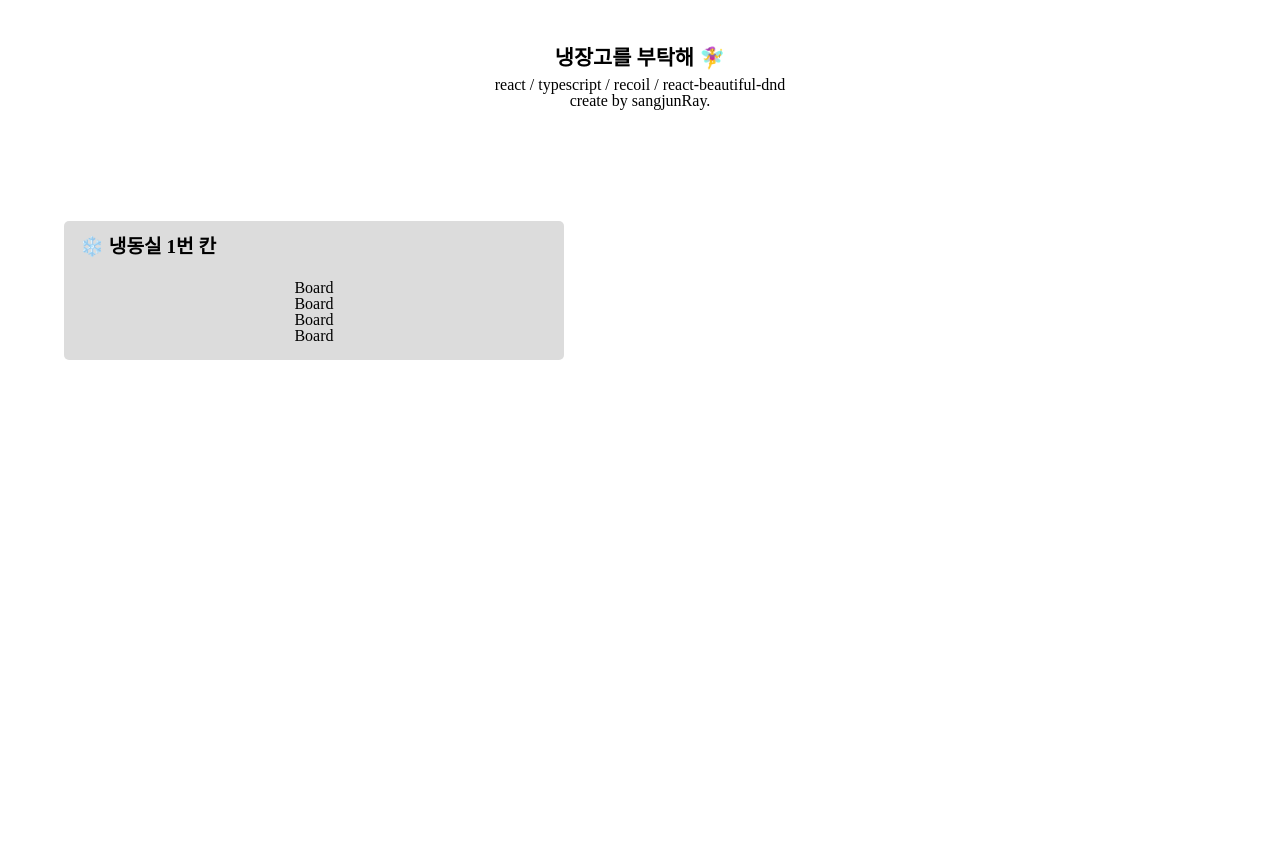
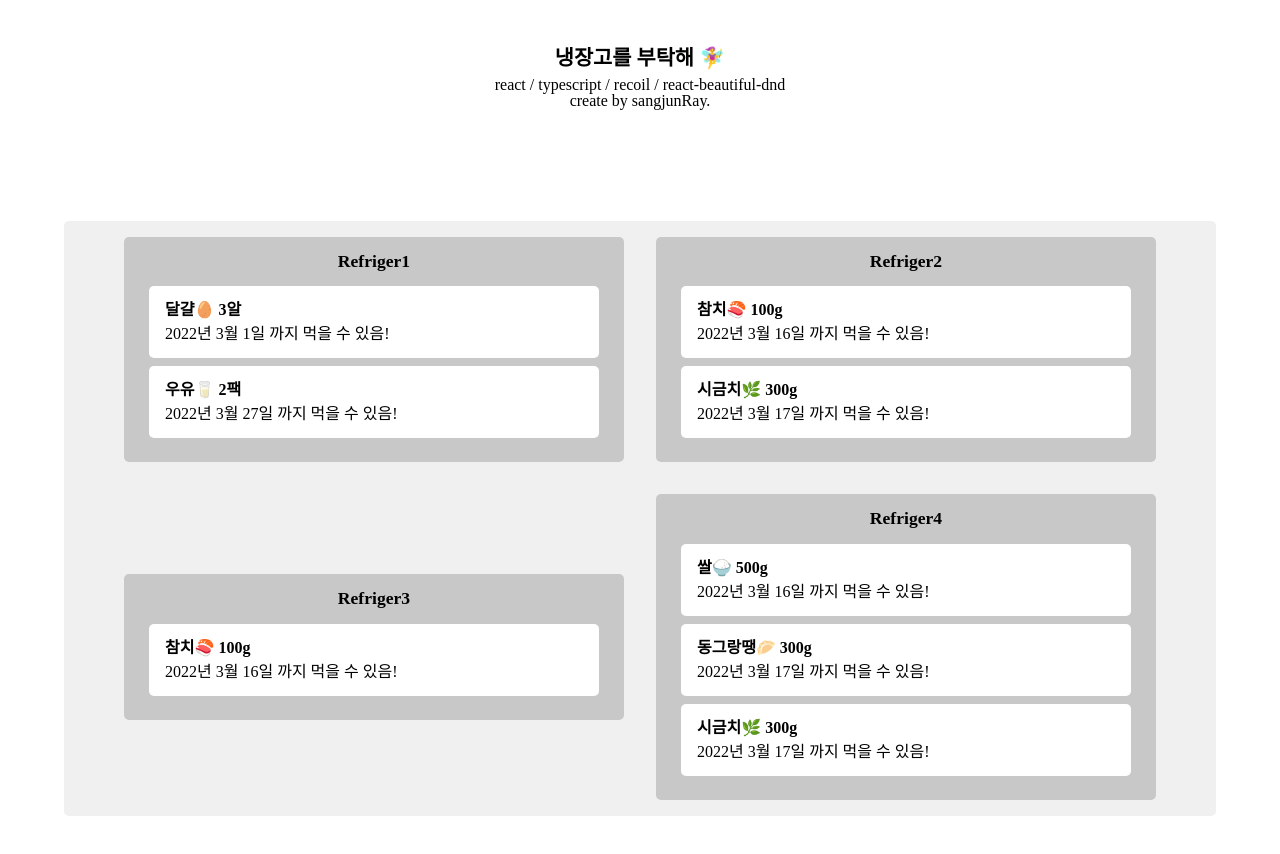
Before and after one commit to sangjunRay/Draggable-refrigerator, a React (Create React App) app: page / in a window 1280 px wide. Shown: the top 854 px of the page. Before the commit the page ends 800 px from the top, so only its background shows below. Built offline with nearby package versions, Linux system fonts and the light colour scheme.

Commit message:
seperate refrigerator & refactoring code

```diff
--- a/src/Components/RefrigerBoard.tsx
+++ b/src/Components/RefrigerBoard.tsx
@@ -1,12 +1,41 @@
+import { Droppable } from 'react-beautiful-dnd';
+import styled from 'styled-components';
 import { IFood } from '../atoms';
+import { Font } from '../common/Font';
+import DraggbleItem from './DraggbleItem';
 
 interface IBoardProps {
 	foods: IFood[];
 	boardId: string;
 }
 
+const UlStyle = styled.ul`
+	display: flex;
+	justify-content: center;
+	align-items: center;
+	flex-direction: column;
+	width: 500px;
+	background-color: rgb(200, 200, 200);
+	padding: 1rem;
+	border-radius: 5px;
+	margin: 1rem;
+`;
+
 function RefrigerBoard({ foods, boardId }: IBoardProps) {
-	return <div>Board</div>;
+	return (
+		<Droppable droppableId={boardId}>
+			{(provided) => (
+				<UlStyle ref={provided.innerRef} {...provided.droppableProps}>
+					<Font fontSize="1.1rem" fontWeight="600" marginBottom="1rem">
+						{boardId}
+					</Font>
+					{foods.map((food, index) => {
+						return <DraggbleItem key={food.name} index={index} foods={food} />;
+					})}
+				</UlStyle>
+			)}
+		</Droppable>
+	);
 }
 
 export default RefrigerBoard;
--- a/src/atoms.tsx
+++ b/src/atoms.tsx
@@ -1,26 +1,28 @@
 import { atom } from 'recoil';
 
 export interface IRefriger {
-	[key: string]: IFood[]
+	[key: string]: IFood[];
 }
 
 export interface IFood {
-	name: string, amount: string, leftTime: string
+	name: string;
+	amount: string;
+	leftTime: string;
 }
 
 export const foodState = atom<IRefriger>({
 	key: 'food',
 	default: {
-		refriger1: [
+		Refriger1: [
 			{ name: '달걀🥚', amount: '3알', leftTime: '2022년 3월 1일' },
 			{ name: '우유🥛', amount: '2팩', leftTime: '2022년 3월 27일' },
 		],
-		refriger2: [
+		Refriger2: [
 			{ name: '참치🍣', amount: '100g', leftTime: '2022년 3월 16일' },
 			{ name: '시금치🌿', amount: '300g', leftTime: '2022년 3월 17일' },
 		],
-		refriger3: [{ name: '참치🍣', amount: '100g', leftTime: '2022년 3월 16일' }],
-		refriger4: [
+		Refriger3: [{ name: '참치🍣', amount: '100g', leftTime: '2022년 3월 16일' }],
+		Refriger4: [
 			{ name: '쌀🍚', amount: '500g', leftTime: '2022년 3월 16일' },
 			{ name: '동그랑땡🥟', amount: '300g', leftTime: '2022년 3월 17일' },
 			{ name: '시금치🌿', amount: '300g', leftTime: '2022년 3월 17일' },
--- a/src/refrigerator.tsx
+++ b/src/refrigerator.tsx
@@ -3,25 +3,22 @@ import { useRecoilState } from 'recoil';
 import styled from 'styled-components';
 import { foodState } from './atoms';
 import { Font } from './common/Font';
-import DraggableFood from './Components/DraggbleItem';
 import RefrigerBoard from './Components/refrigerBoard';
 
 const UlStyle = styled.ul`
 	display: flex;
+	flex-wrap: wrap;
 	justify-content: center;
 	align-items: center;
-	flex-direction: column;
-	width: 500px;
-	background-color: rgb(220, 220, 220);
-	padding: 1rem;
+	background-color: rgb(240, 240, 240);
 	border-radius: 5px;
 `;
 
 export function Refrigerator() {
 	const [food, setFood] = useRecoilState(foodState);
 	const DragEnd = ({ draggableId, destination, source }: DropResult) => {
-		if (!destination) return;
-		/* setFood((prevFood) => {
+		/* if (!destination) return;
+		setFood((prevFood) => {
 			const CopyFood = [...prevFood];
 			const copyLeftTime = CopyFood.slice(source.index, source.index + 1)[0].leftTime;
 			const copyAmount = CopyFood.slice(source.index, source.index + 1)[0].amount;
@@ -36,10 +33,9 @@ export function Refrigerator() {
 				<Droppable droppableId="one">
 					{(provided) => (
 						<UlStyle ref={provided.innerRef} {...provided.droppableProps}>
-							<Font fontSize="1.2rem" fontWeight="600" style={{ marginBottom: '1.5rem', marginRight: 'auto' }}>
-								❄️ 냉동실 1번 칸
-							</Font>
-							{Object.keys(food).map((boardId) => <RefrigerBoard key={boardId} boardId={boardId} foods={food[boardId]} />)}
+							{Object.keys(food).map((boardId) => (
+								<RefrigerBoard key={boardId} boardId={boardId} foods={food[boardId]} />
+							))}
 						</UlStyle>
 					)}
 				</Droppable>
```
